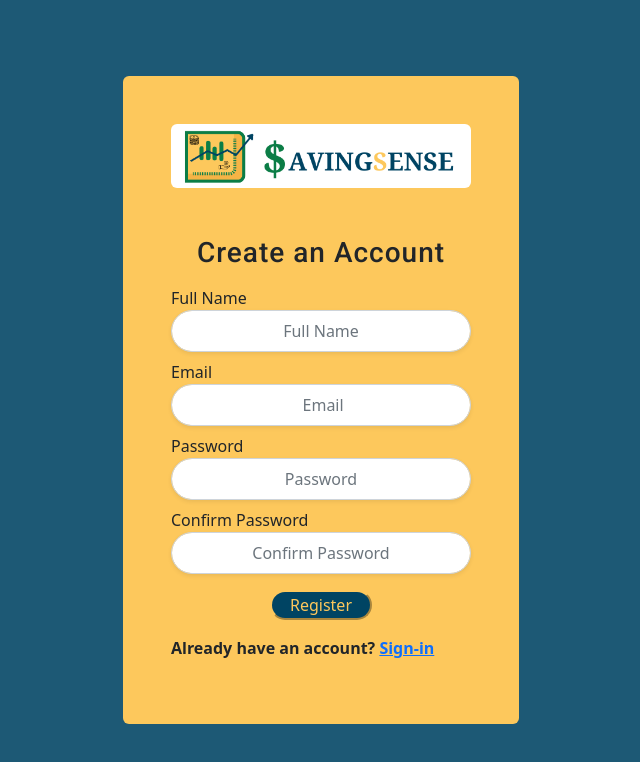
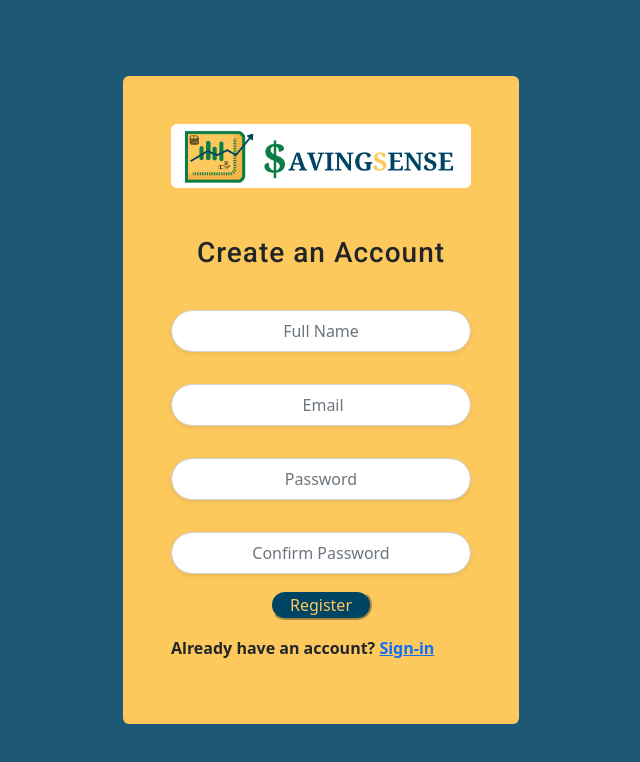
Before and after one commit to elainelynch/SavingSense, a React (Vite) app: page /register in a window 1280 px wide. Shown: the top 762 px of the page, without its empty margins (319-959 px from the left). Built offline with nearby package versions, Linux system fonts and the light colour scheme.

Commit message:
deleted: form text

```diff
--- a/src/components/Register.jsx
+++ b/src/components/Register.jsx
@@ -27,19 +27,19 @@ function Register() {
             <img src={savingsense} alt="Savingsense logo" width="300" className="savingsense-logo mb-5 rounded" />
             <h3 className="text-center mb-3 text-lowercase"><span className="text-uppercase">C</span>reate an <span className="text-uppercase">A</span>ccount</h3>
             <div className="mb-2">
-              <label htmlFor="fname">Full Name</label>
+              <label htmlFor="fname"></label>
               <input type="text" id="fname" placeholder="Full Name" className="form-control rounded-pill border-input shadow-sm p-2 text-center" required />
             </div>
             <div className="mb-2">
-              <label htmlFor="email">Email</label>
+              <label htmlFor="email"></label>
               <input type="email" id="email" placeholder=" Email" className="form-control rounded-pill shadow-sm p-2 text-center" required />
             </div>
             <div className="mb-2">
-              <label htmlFor="password">Password</label>
+              <label htmlFor="password"></label>
               <input type="password" id="password" placeholder="Password" className="form-control rounded-pill shadow-sm p-2 text-center" required />
             </div>
             <div className="mb-2">
-              <label htmlFor="rpassword">Confirm Password</label>
+              <label htmlFor="rpassword"></label>
               <input type="password" id="rpassword" placeholder="Confirm Password" className="form-control rounded-pill shadow-sm p-2 text-center" required />
             </div>
             <div className="d-flex justify-content-center mt-3">
```
